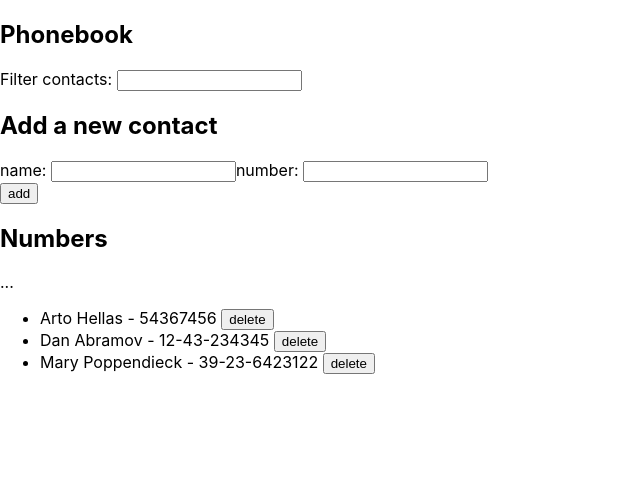
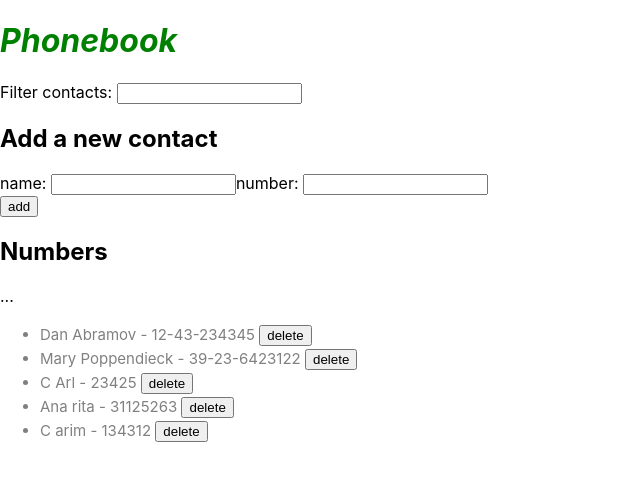
Before and after one commit to jonathanbtellez/fs, a React (Create React App) app in the folder part2/: page / in a window 1280 px wide. Shown: the top 480 px of the page, without its empty margins (0-640 px from the left). Built offline with nearby package versions, Linux system fonts and the light colour scheme; data requests are answered from the project's data file.

Commit message:
2.19 y 2.20

```diff
--- a/part2/db.json
+++ b/part2/db.json
@@ -69,11 +69,6 @@
   ],
   "persons": [
     {
-      "name": "Arto Hellas",
-      "number": "54367456",
-      "id": 1
-    },
-    {
       "name": "Dan Abramov",
       "number": "12-43-234345",
       "id": 3
@@ -82,6 +77,21 @@
       "name": "Mary Poppendieck",
       "number": "39-23-6423122",
       "id": 4
+    },
+    {
+      "name": "C Arl",
+      "number": "23425",
+      "id": 5
+    },
+    {
+      "name": "Ana rita",
+      "number": "31125263",
+      "id": 8
+    },
+    {
+      "name": "C arim",
+      "number": "134312",
+      "id": 9
     }
   ]
 }
--- a/part2/src/index.css
+++ b/part2/src/index.css
@@ -11,3 +11,40 @@ code {
   font-family: source-code-pro, Menlo, Monaco, Consolas, 'Courier New',
     monospace;
 }
+
+h1 {
+  color: green;
+  font-style: italic;
+}
+
+li {
+  color: grey;
+  padding-top: 3px;
+  font-size: 15px;
+}
+
+.note {
+  color: grey;
+  padding-top: 5px;
+  font-size: 15px;
+}
+
+.error {
+  color: red;
+  /* background: lightgrey; */
+  font-size: 20px;
+  border-style: solid;
+  border-radius: 5px;
+  padding: 10px;
+  margin-bottom: 10px;
+}
+
+.success {
+  color: green;
+  /* background: lightgrey; */
+  font-size: 20px;
+  border-style: solid;
+  border-radius: 5px;
+  padding: 10px;
+  margin-bottom: 10px;
+}
--- a/part2/src/info/components/Note.js
+++ b/part2/src/info/components/Note.js
@@ -3,9 +3,9 @@ const Note = ({ note, toggleImportance }) => {
         ? 'make not important' : 'make important'
 
     return (
-        <li>
-            <p>{note.content}  </p>
-            <button onClick={toggleImportance}>{label}</button>
+        <li className="note">
+            <p>{note.content}
+                <button onClick={toggleImportance}>{label}</button> </p>
         </li>
     )
 }
--- a/part2/src/phoneBook/App.js
+++ b/part2/src/phoneBook/App.js
@@ -3,10 +3,16 @@ import Filter from "./components/Filter"
 import Form from "./components/Form"
 import Persons from "./components/Persons"
 import personsServices from "../services/persons"
+import NotificationSuccess from "./components/NotificationSuccess"
+import NotificationError from "./components/NotificationError"
 const App = () => {
   const [persons, setPersons] = useState([])
   const [newSearch, setNewSearch] = useState("")
   const [showAll, setshowAll] = useState(true)
+  const [notificationMessageSuccess, setNotificationMessageSuccess] = useState(null)
+  const [notificationMessageError, setNotificationMessageError] = useState(null)
+
+
 
   useEffect(() => {
     personsServices
@@ -23,14 +29,24 @@ const App = () => {
 
   return (
     <div>
-      <h2>Phonebook</h2>
+      <h1>Phonebook</h1>
+      <NotificationSuccess message={notificationMessageSuccess} />
+      <NotificationError message={notificationMessageError} />
+
       <Filter handleShow={setshowAll} newSearch={newSearch} setNewSearch={setNewSearch} />
 
       <h2>Add a new contact</h2>
-      <Form persons={persons} handlePersons={setPersons} />
+      <Form
+        persons={persons}
+        handlePersons={setPersons}
+        handleNotification={setNotificationMessageSuccess} />
       <h2>Numbers</h2>
       ...
-      <Persons persons={filteredContacts} handlePersons={setPersons} />
+      <Persons
+        persons={filteredContacts}
+        handlePersons={setPersons}
+        handleNotificationSuccess={setNotificationMessageSuccess}
+        handleNotificationError={setNotificationMessageError} />
     </div>
   )
 }
--- a/part2/src/phoneBook/components/Form.js
+++ b/part2/src/phoneBook/components/Form.js
@@ -1,6 +1,6 @@
 import React, { useState } from 'react'
 import personsServices from '../../services/persons'
-function Form({ persons, handlePersons }) {
+function Form({ persons, handlePersons, handleNotification }) {
 
     const [newName, setNewName] = useState('')
     const [newNumber, setNewNumber] = useState("")
@@ -27,21 +27,33 @@ function Form({ persons, handlePersons }) {
         if (isConfirmed) {
             personsServices
                 .update(isPersonInBook.id, { name: newName, number: newNumber })
-                .then(returnedPerson =>
+                .then(returnedPerson => {
                     handlePersons(persons.map(person => person.id !== isPersonInBook.id ? person : returnedPerson))
-                )
+                    handleNotification(
+                        `${returnedPerson.name} was updated`
+                    )
+                    setTimeout(() => {
+                        handleNotification(null)
+                    }, 5000)
+                })
         }
 
         if (!isConfirmed) {
             personsServices
                 .create({ name: newName, number: newNumber })
-                .then(createdPerson =>
+                .then(createdPerson => {
                     handlePersons([...persons, createdPerson])
-                )
+                    handleNotification(
+                        `${createdPerson.name} information was saved`
+                    )
+                    setTimeout(() => {
+                        handleNotification(null)
+                    }, 5000)
+                })
 
-            setNewName("")
-            setNewNumber("")
         }
+        setNewName("")
+        setNewNumber("")
     }
     return (
         <form onSubmit={addPerson}>
--- /dev/null
+++ b/part2/src/phoneBook/components/NotificationError.js
@@ -0,0 +1,12 @@
+const NotificationError = ({ message }) => {
+    if (message === null) {
+        return null
+    }
+
+    return (
+        <div className="error">
+            {message}
+        </div>
+    )
+}
+export default NotificationError
--- /dev/null
+++ b/part2/src/phoneBook/components/NotificationSuccess.js
@@ -0,0 +1,12 @@
+const NotificationSuccess = ({ message }) => {
+    if (message === null) {
+        return null
+    }
+
+    return (
+        <div className="success">
+            {message}
+        </div>
+    )
+}
+export default NotificationSuccess
--- a/part2/src/phoneBook/components/Person.js
+++ b/part2/src/phoneBook/components/Person.js
@@ -2,7 +2,7 @@ import React from 'react'
 
 function Person({ person, onDelete }) {
     return (
-        <li key={person.id}>{person.name} - {person.number}    <button onClick={() => onDelete(person.id)}>delete</button></li>
+        <li key={person.id}>{person.name} - {person.number}    <button onClick={() => onDelete(person.id, person.name)}>delete</button></li>
     )
 }
 
--- a/part2/src/phoneBook/components/Persons.js
+++ b/part2/src/phoneBook/components/Persons.js
@@ -2,14 +2,25 @@ import React from 'react'
 import Person from './Person'
 import personsServices from '../../services/persons'
 
-function Persons({ persons, handlePersons }) {
-    const handleDelete = (id) => {
-        const wasConfirmed = window.confirm('Are you sure?')
+function Persons({ persons, handlePersons, handleNotificationSuccess, handleNotificationError }) {
+    const handleDelete = (id, name) => {
+        const wasConfirmed = window.confirm(`Are you trying to delete ${name} Are you sure?`)
         if (wasConfirmed) {
             personsServices
                 .deletePerson(id)
                 .then(() => {
                     handlePersons(persons.filter(person => person.id !== id))
+                    handleNotificationSuccess(
+                        `${name} was removed`
+                    )
+                    setTimeout(() => {
+                        handleNotificationSuccess(null)
+                    }, 5000)
+                }).catch(() => {
+                    handleNotificationError(`Person '${name}' was already removed from server`)
+                    setTimeout(() => {
+                        handleNotificationError(null)
+                    }, 5000)
                 })
         }
     }
```
Also changed, not shown: part2/src/info/App.js (+10 -2 lines), part2/src/info/components/Footer.js (added, +15 -0 lines), part2/src/info/components/Notificacion.js (added, +12 -0 lines).
